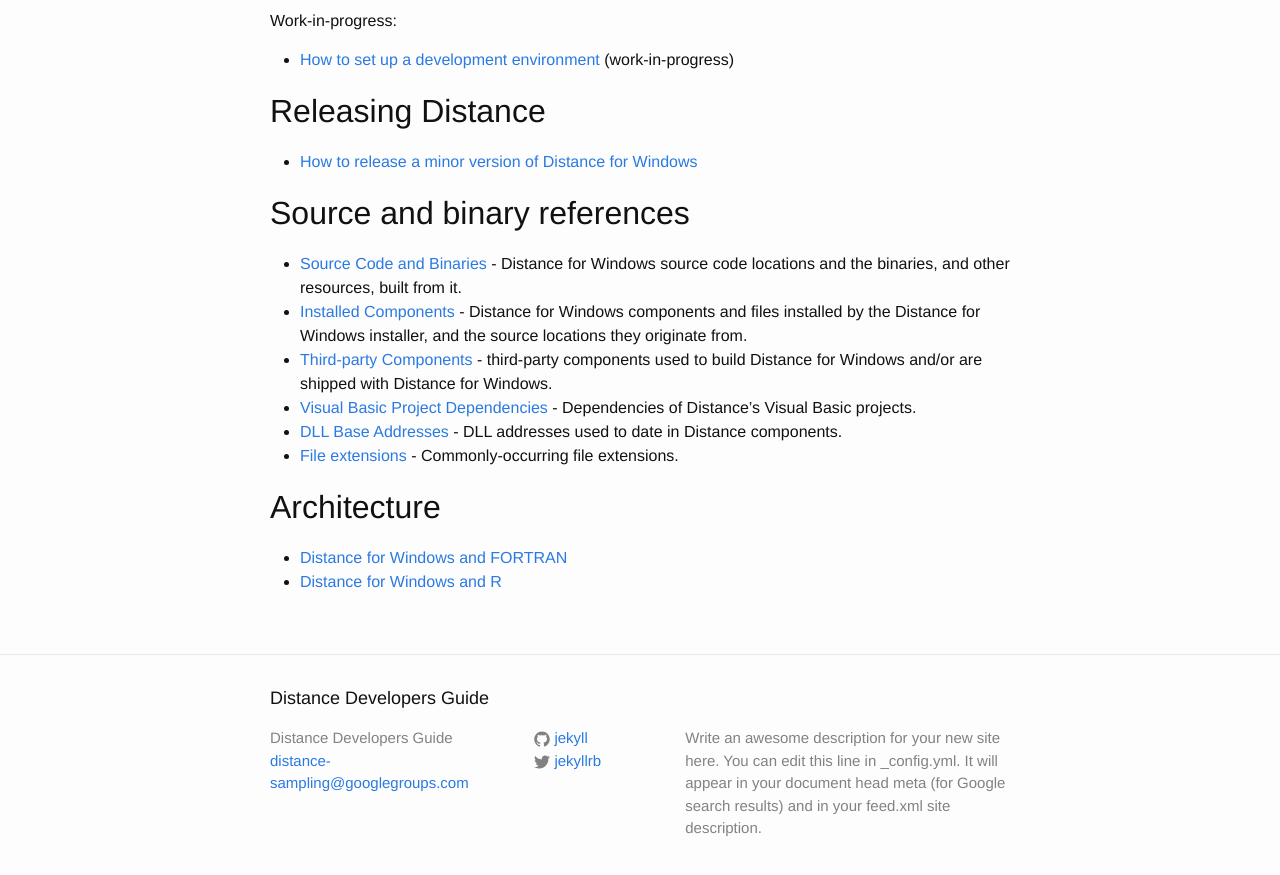
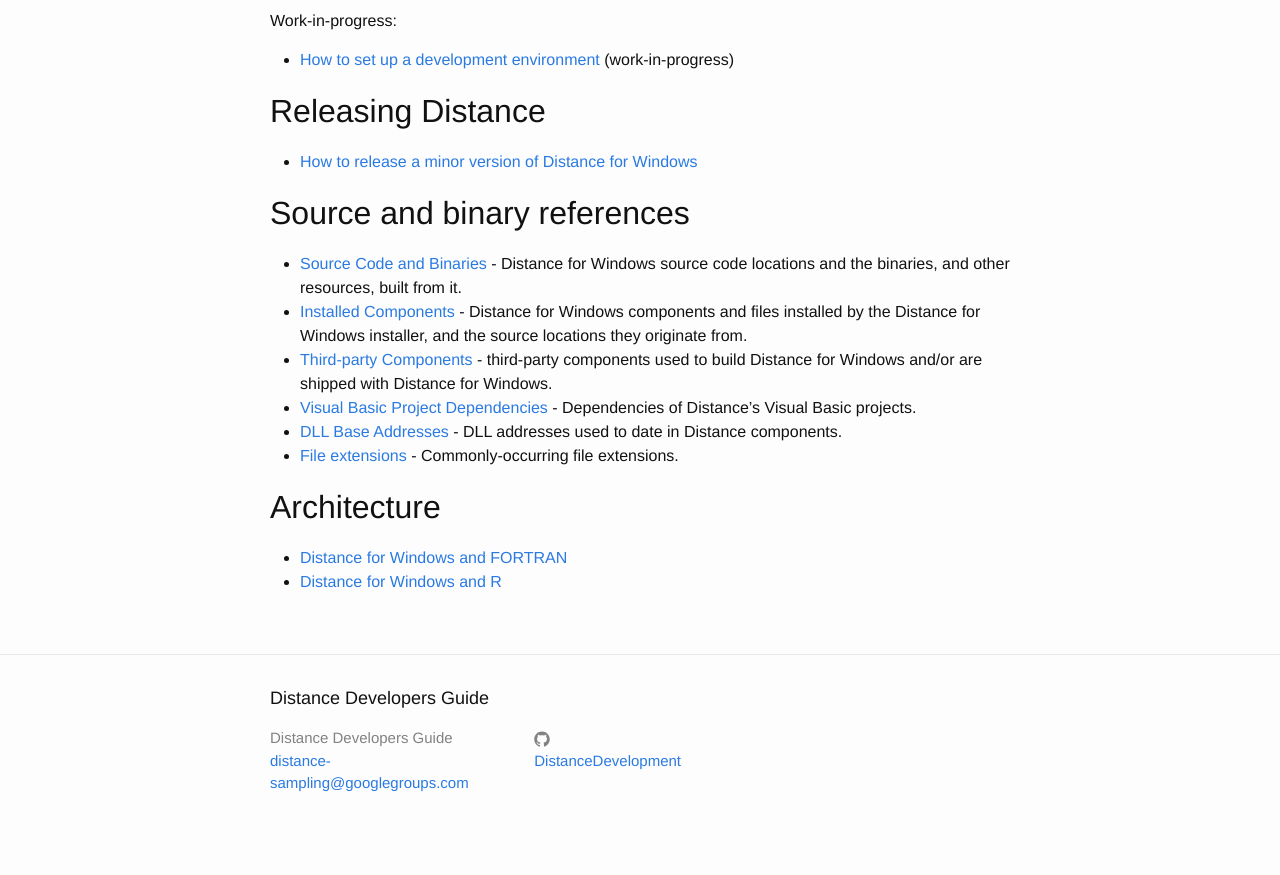
Before and after one commit to softwaresaved/distance-consultancy, a Jekyll site: the page built from index.md, in a window 1280 px wide and 900 px high, scrolled down 869 px. Shown: the top 875 px of the window. Built offline with Jekyll 4.4.1, drawn with Linux system fonts in a browser that asks for light colours.

Commit message:
Removed unused description and twitter_username. Updated github_username to DistanceDevelopment

```diff
--- a/_config.yml
+++ b/_config.yml
@@ -1,14 +1,9 @@
 # Site settings
 title: Distance Developers Guide
 email: distance-sampling@googlegroups.com
-description: > # this means to ignore newlines until "baseurl:"
-  Write an awesome description for your new site here. You can edit this
-  line in _config.yml. It will appear in your document head meta (for
-  Google search results) and in your feed.xml site description.
 baseurl: "" # the subpath of your site, e.g. /blog/
 url: "http://yourdomain.com" # the base hostname & protocol for your site
-twitter_username: jekyllrb
-github_username:  jekyll
+github_username:  DistanceDevelopment
 
 # Build settings
 markdown: kramdown
```
